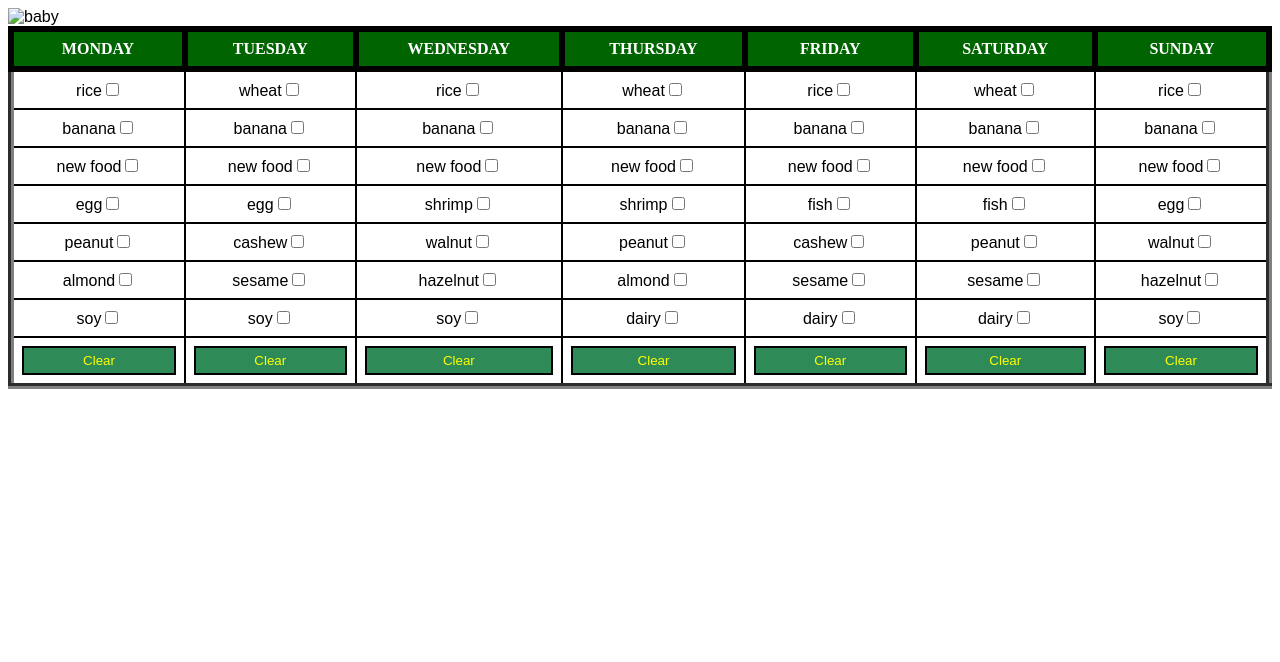
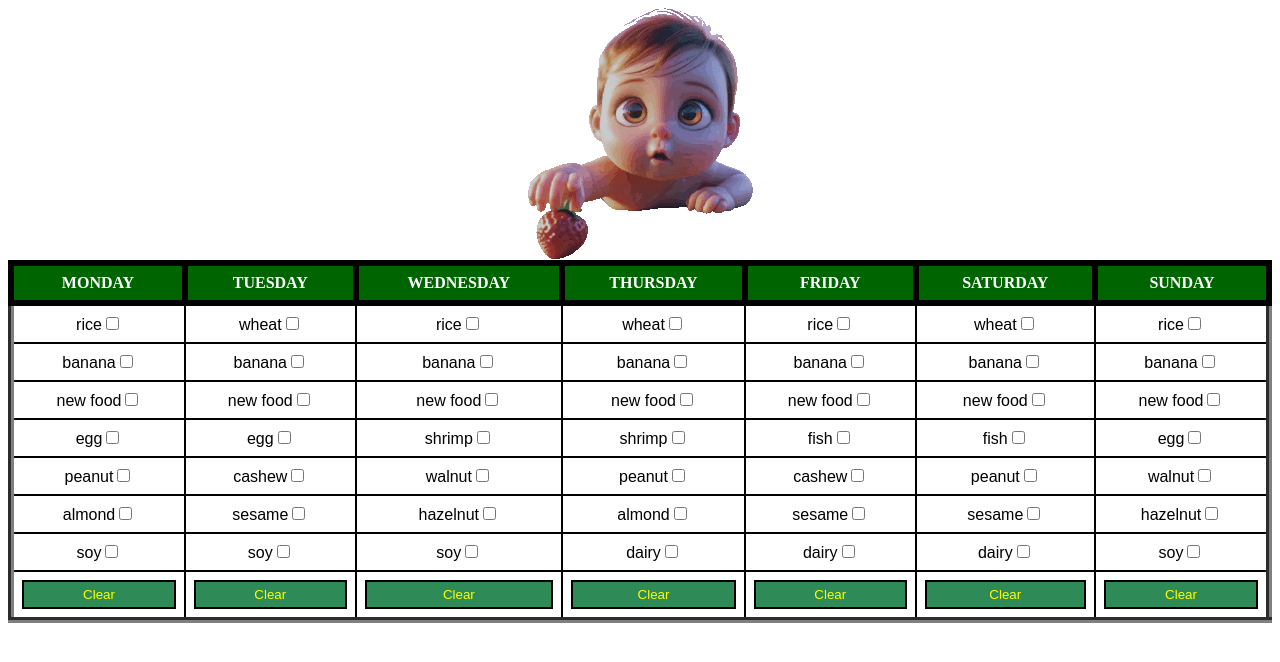
Before and after one commit to A-R-Haque/foods, a plain HTML site: page index.html in a window 1280 px wide. Drawn offline with Linux system fonts and the light colour scheme; no server answers.

Commit message:
Update index.html

```diff
--- a/index.html
+++ b/index.html
@@ -110,7 +110,7 @@
   </script>
 </head>
 <body>
-  <img src="baby.gif" alt="baby" class="header-image"> <!-- Update the path to where your jonah1.gif is stored -->
+  <img src="baby1.gif" alt="baby" class="header-image"> <!-- Update the path to where your jonah1.gif is stored -->
 <div class="container">
   <table border="6">
     <thead>
```
